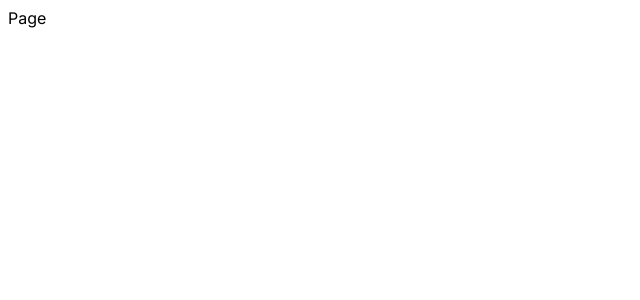
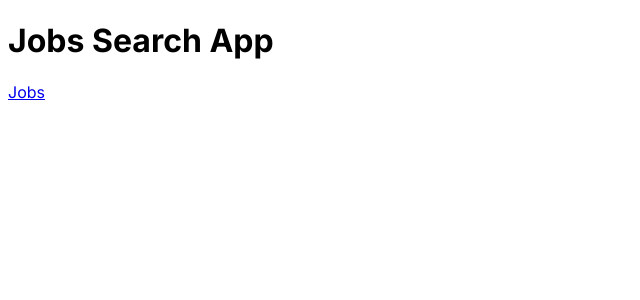
Before and after one commit to filisinia/Jobs-search-app, a Next.js app: page / in a window 1280 px wide. Shown: the top 300 px of the page, without its empty margins (0-640 px from the left). Built offline with nearby package versions, Linux system fonts and the light colour scheme.

Commit message:
feat: add husky pre-commit

```diff
--- a/src/app/page.tsx
+++ b/src/app/page.tsx
@@ -1,3 +1,11 @@
+import Link from 'next/link';
+
 export default function App() {
-  return <main>Page</main>;
+  return (
+    <>
+      <h1>
+        Jobs Search App</h1>
+      <Link href="/jobs">Jobs</Link>
+    </>
+  );
 }
```
Also changed, not shown: package.json (+8 -1 lines), 1 other file (tests, documents, lock files or other folders).
